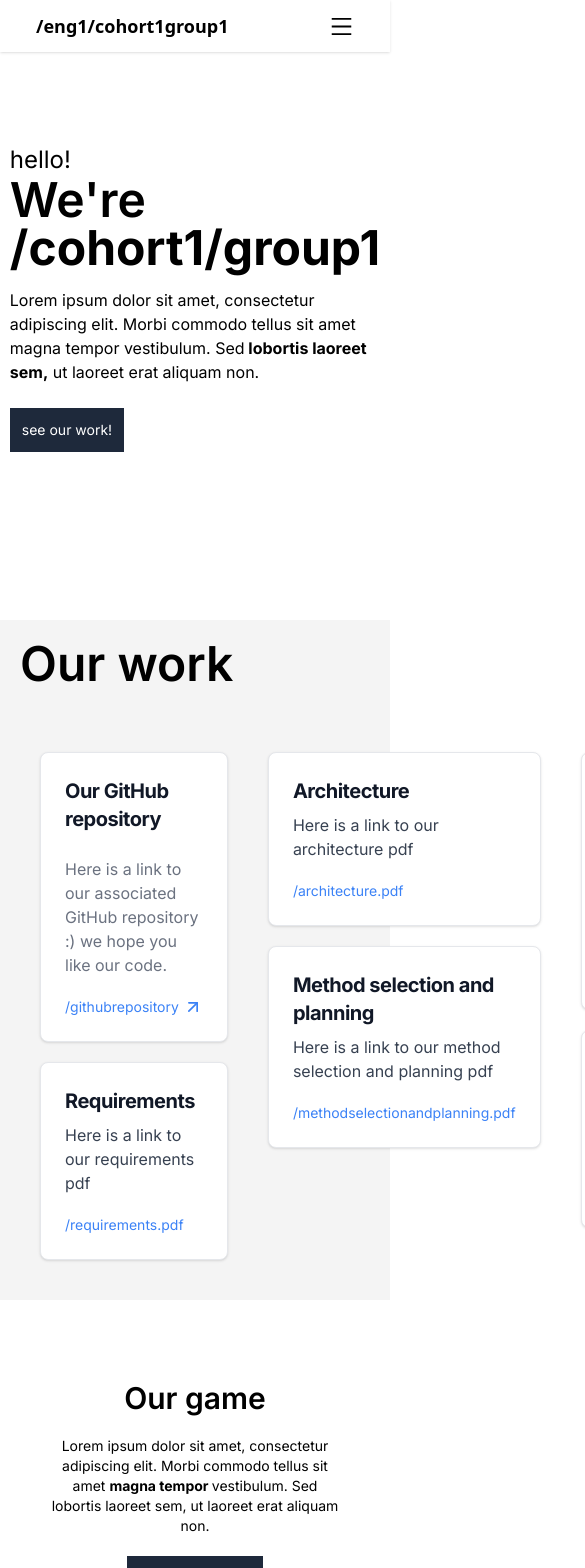
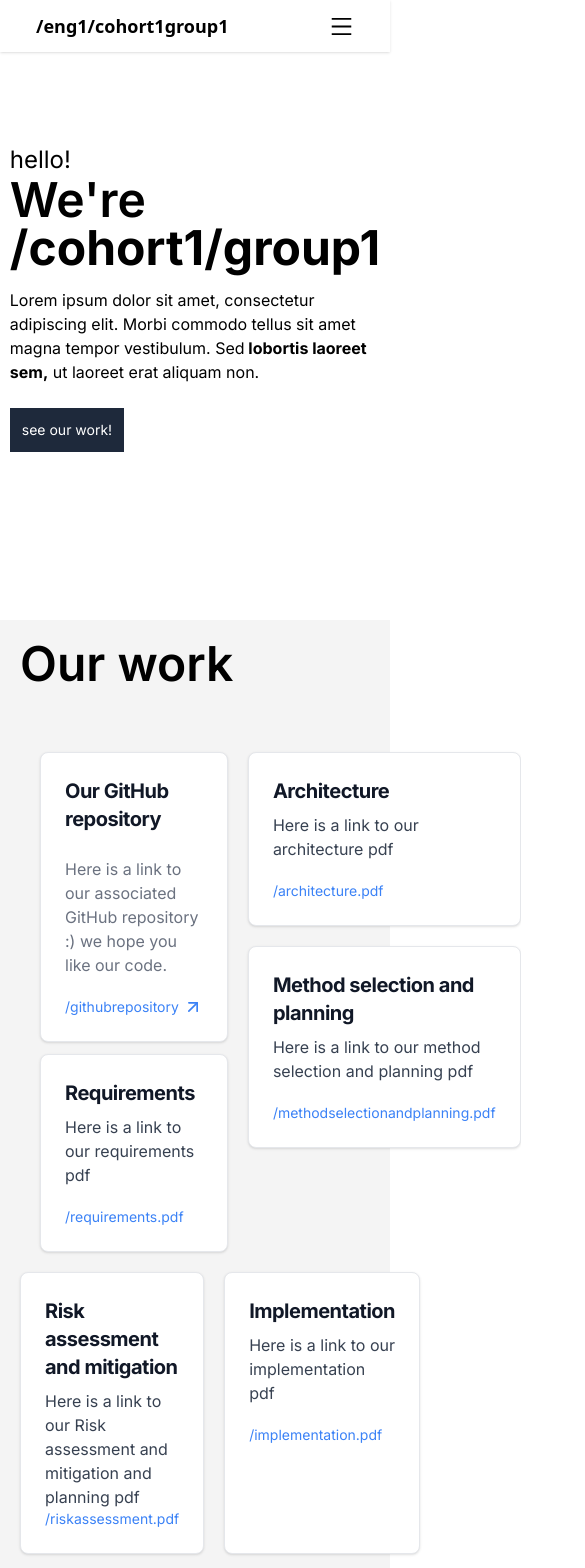
Before and after one commit to TheRealEmissions/uoy-eng1-2, a Next.js app in the folder eng1-website/: page / in a window 390 px wide. Shown: the top 1568 px of the page, 585 px wide, since content can reach past the window. Built offline with nearby package versions, Linux system fonts and the light colour scheme.

Commit message:
fix: responsiveness

```diff
--- a/eng1-website/src/components/ContentSection.tsx
+++ b/eng1-website/src/components/ContentSection.tsx
@@ -9,8 +9,8 @@ const HeroSection = () => {
                 Our work
             </h2>
 
-            <div className="p-5 flex flex-row gap-10 pt-16">
-                <div className="flex flex-col gap-5">
+            <div className="p-5 flex flex-row gap-5 md:gap-10 pt-16">
+                <div className="flex flex-col md:gap-5 gap-3">
                     <div className="block max-w-sm p-6 bg-white border border-gray-200 rounded-lg shadow hover:bg-gray-100 ">
                     <h5 className="mb-6 text-xl font-bold tracking-tight text-gray-900 ">Our GitHub repository</h5>
                     <p className="font-normal text-gray-500 pb-5">Here is a link to our associated GitHub repository :) we hope you like our code.</p>
@@ -29,11 +29,11 @@ const HeroSection = () => {
                     </a>
                     </div>
                 </div>
-                <div className="flex flex-col gap-5">
 
-                    <div className="block max-w-sm p-6 bg-white border border-gray-200 rounded-lg shadow hover:bg-gray-100 ">
+                <div className="flex flex-col gap-5 ">
+                    <div className="block max-w-sm p-6 bg-white border border-gray-200 rounded-lg shadow hover:bg-gray-100  ">
                     <h5 className="mb-2 text-xl font-bold tracking-tight text-gray-900 ">Architecture</h5>
-                    <p className="font-normal text-gray-700 pb-5">Here is a link to our architecture pdf</p>
+                    <p className="font-normal text-gray-700 pb-5 ">Here is a link to our architecture pdf</p>
                     <a className="cursor-pointer">
                         <h6 className="text-sm ghosted text-blue-500">/architecture.pdf</h6>
                     </a>
@@ -46,7 +46,27 @@ const HeroSection = () => {
                     </a>
                     </div>
                 </div>
+                <div className="hidden md:flex">
                     <div className="flex flex-col gap-5">
+                        <div className="block max-w-sm p-6 bg-white border border-gray-200 rounded-lg shadow hover:bg-gray-100 ">
+                        <h5 className="mb-2 text-xl font-bold tracking-tight text-gray-900 ">Risk assessment and mitigation </h5>
+                        <p className="font-normal text-gray-700 ">Here is a link to our Risk assessment and mitigation and planning pdf</p>
+                        <a className="cursor-pointer ">
+                            <h6 className="text-sm ghosted text-blue-500">/riskassessment.pdf</h6>
+                        </a>
+                        </div>
+                        <div className="block max-w-sm p-6 bg-white border border-gray-200 rounded-lg shadow hover:bg-gray-100 ">
+                        {/* <h6 className="text-sm ghosted">pdf</h6> */}
+                        <h5 className="mb-2 text-xl font-bold tracking-tight text-gray-900 ">Implementation</h5>
+                        <p className="font-normal text-gray-700 pb-5">Here is a link to our implementation pdf</p>
+                        <a className="cursor-pointer">
+                            <h6 className="text-sm ghosted text-blue-500">/implementation.pdf</h6>
+                        </a>
+                        </div>
+                    </div>
+                </div>
+            </div>
+            <div className="md:hidden flex flex-row gap-5">
                         <div className="block max-w-sm p-6 bg-white border border-gray-200 rounded-lg shadow hover:bg-gray-100 ">
                         <h5 className="mb-2 text-xl font-bold tracking-tight text-gray-900 ">Risk assessment and mitigation </h5>
                         <p className="font-normal text-gray-700 ">Here is a link to our Risk assessment and mitigation and planning pdf</p>
@@ -66,24 +86,6 @@ const HeroSection = () => {
 
 
         </div>
-            {/* <div className="pt-20 justify-center text-center">
-                <div>
-
-                </div>
-                <h2 className="font-semibold text-5xl">
-                    Our game
-                </h2>
-                <p className="pt-5 pb-5 mx-auto max-w-lg">
-                    Lorem ipsum dolor sit amet, consectetur adipiscing elit. Morbi commodo tellus sit amet magna tempor vestibulum. Sed lobortis laoreet sem, ut laoreet erat aliquam non.
-                </p>
-                <a href="contact">
-                    <button className="bg-slate-800  hover:bg-slate-900 text-white p-3 text-sm">
-                        Download now :)
-                    </button>
-                </a>
-            </div> */}
-
-        </div>
 
 
 
--- a/eng1-website/src/components/Footer.tsx
+++ b/eng1-website/src/components/Footer.tsx
@@ -7,7 +7,7 @@ const Footer: React.FC = () => {
 
   return (
     <footer className="bg-[#f4f4f4]">
-      <div className="container mx-auto py-4 pt-10 pb-10 mw-300">
+      <div className="container mx-auto py-4 pt-10 pb-10 p-16 mw-300">
         <div className="flex flex-col md:flex-row md:gap-4 justify-center items-center">
           <div className="grid grid-cols-2 sm:grid-cols-2 xs:grid-cols-2 gap-20 md:gap-10">
             <div className="">
```
Lines whose indentation alone changed are shown as unchanged.
